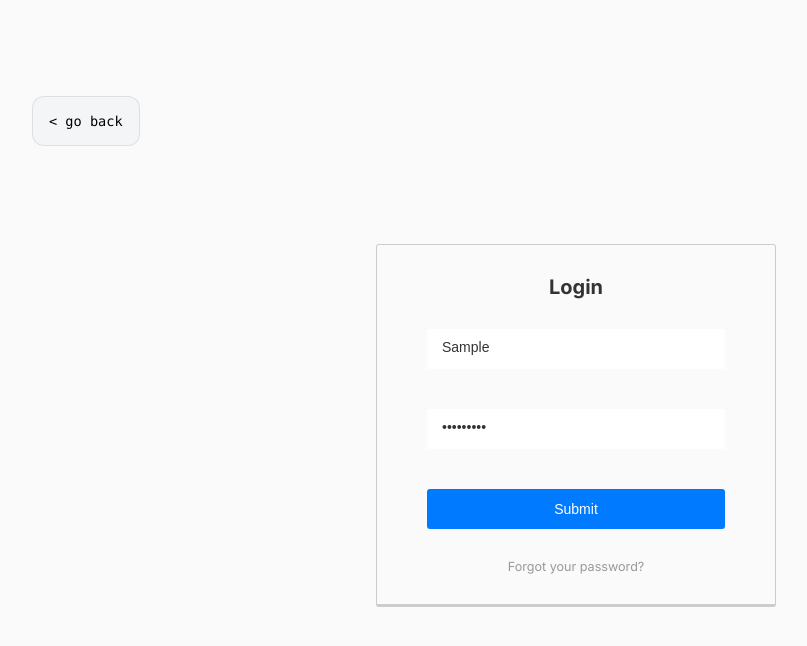
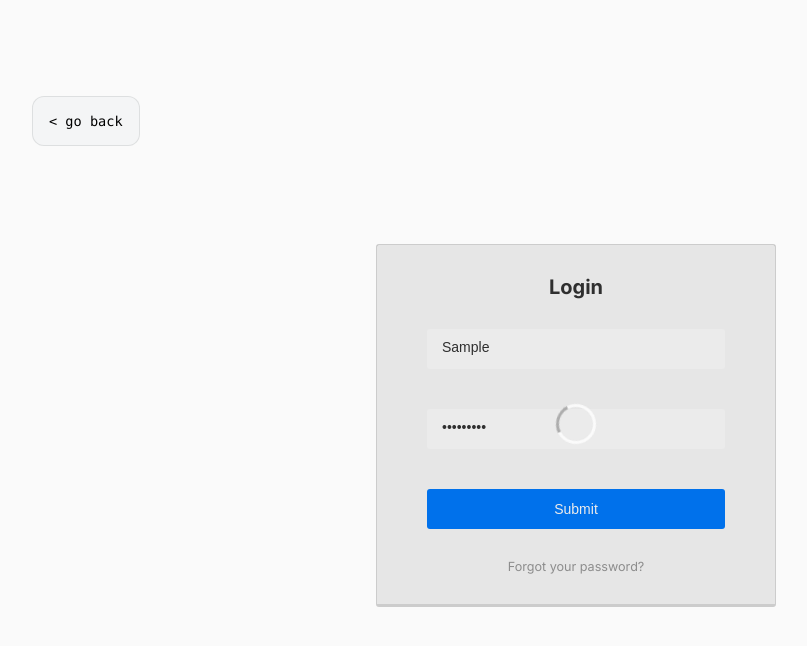
Before and after one commit to GianfrancoCorrea/challenge-front, a Next.js app: page /login in a window 1280 px wide. Both pictures are taken after typing "Sample", "Sample123" into the empty fields and a click on the button "Submit". Shown: the top 646 px of the page, without its empty margins (64-871 px from the left). Built offline with nearby package versions, Linux system fonts and the light colour scheme.

Commit message:
feat(Loading) loading component

```diff
--- a/src/app/components/UserEditForm/UserEditForm.styled.tsx
+++ b/src/app/components/UserEditForm/UserEditForm.styled.tsx
@@ -2,6 +2,7 @@ import styled from "styled-components";
 import Input from "@/shared/components/Input.styled";
 
 export const EditForm = styled.form`
+    position: relative;
     display: flex;
     flex-direction: column;
     padding: 10px 20px;
--- a/src/app/components/UserGrid/UserGrid.tsx
+++ b/src/app/components/UserGrid/UserGrid.tsx
@@ -13,6 +13,7 @@ import {
     UserName
 } from './UserGrid.styled';
 import { motion } from 'framer-motion';
+import Loading from '@/shared/components/Loading';
 
 const UserGrid = () => {
 
@@ -55,7 +56,7 @@ const UserGrid = () => {
                 {usersData?.map((user, index) => (
                     <UserCard
                         as={motion.div}
-                        transition={{ delay: 0.1 * index,  ease: "easeOut", duration: 0.2 }}
+                        transition={{ delay: 0.1 * index, ease: "easeOut", duration: 0.2 }}
                         initial={{ y: "-100px", opacity: 0 }}
                         animate={{ y: 0, opacity: 1 }}
                         key={`userId-${user.id}`}
@@ -67,6 +68,7 @@ const UserGrid = () => {
                         <UserEmail>{user.email}</UserEmail>
                     </UserCard>
                 ))}
+                {(!usersData || loading) && <Loading />}
             </UserGridContainer>
             <Sidebar
                 isOpen={isSidebarOpen}
--- a/src/app/components/UserPosts/PostContainer.tsx
+++ b/src/app/components/UserPosts/PostContainer.tsx
@@ -3,14 +3,16 @@ import { PostBody, PostDivider, PostStyled, PostTitle, TrashIconWrapper } from "
 import { Reorder } from 'framer-motion';
 import Image from "next/image";
 import TrashIcon from '@/shared/assets/trash.svg';
+import Loading from "@/shared/components/Loading";
 
 type PostProps = {
     post: Post;
     index: number;
+    loading: boolean;
     onDelete: (postId: number) => void;
 };
 
-const PostContainer = ({ post, onDelete, index }: PostProps) => {
+const PostContainer = ({ post, onDelete, index, loading }: PostProps) => {
 
     return (
         <Reorder.Item
@@ -29,6 +31,7 @@ const PostContainer = ({ post, onDelete, index }: PostProps) => {
                 <TrashIconWrapper onClick={() => onDelete(post.id)}>
                     <Image src={TrashIcon} alt="Edit Icon" />
                 </TrashIconWrapper>
+                {loading && <Loading />}
             </PostStyled>
             <PostDivider />
         </Reorder.Item>
--- a/src/app/components/UserPosts/UserPosts.tsx
+++ b/src/app/components/UserPosts/UserPosts.tsx
@@ -13,6 +13,7 @@ type UserPostsProps = {
 const UserPosts = ({ userId }: UserPostsProps) => {
     const [posts, setPosts] = useState<Post[]>([]);
     const [loading, setLoading] = useState(true);
+    const [isDeletingPost, setIsDeletingPost] = useState<number>(0);
     const dispatch = useAppDispatch();
     const postsData = useAppSelector((state: RootState) => state.posts.data?.[userId] ?? null) as Post[] | null;
 
@@ -30,6 +31,7 @@ const UserPosts = ({ userId }: UserPostsProps) => {
     }, [userId, dispatch, postsData]);
 
     const handleDeletePost = (postId: number) => {
+        setIsDeletingPost(postId);
         setPosts(posts.filter((post) => post.id !== postId));
         // TODO: delete slice | avoid animation run every render (usePrevious, useAnimate)
         // dispatch(deletePost(postId));
@@ -53,6 +55,7 @@ const UserPosts = ({ userId }: UserPostsProps) => {
                             key={`postId-${post.id}`}
                             index={index}
                             onDelete={handleDeletePost}
+                            loading={isDeletingPost === post.id}
                         />
                     </AnimatePresence>
                 </Reorder.Group>
--- a/src/app/login/components/LoginForm.tsx
+++ b/src/app/login/components/LoginForm.tsx
@@ -1,9 +1,11 @@
+import { useState } from "react";
 import { useForm } from "react-hook-form";
 import { yupResolver } from "@hookform/resolvers/yup";
 import * as yup from "yup";
 import { ErrorMessage, ForgotPassword, Form } from "./LoginForm.styled";
 import Input from "@/shared/components/Input.styled";
 import Button from "@/shared/components/Button.styled";
+import Loading from "@/shared/components/Loading";
 
 // form fields
 interface FormValues {
@@ -20,7 +22,7 @@ const schema = yup.object().shape({
 const resolver = yupResolver(schema);
 
 export default function LoginForm() {
-
+    const [isLoading, setIsLoading] = useState(false);
     const {
         register,
         handleSubmit,
@@ -28,6 +30,8 @@ export default function LoginForm() {
     } = useForm<FormValues>({ resolver });
 
     const onSubmit = (data: FormValues) => {
+        if(errors.username || errors.password) return;
+        setIsLoading(true);
         console.log(data);
     };
 
@@ -54,7 +58,7 @@ export default function LoginForm() {
 
             <ForgotPassword>Forgot your password?</ForgotPassword>
 
-
+            {isLoading && <Loading />}
         </Form>
     );
 }
--- /dev/null
+++ b/src/shared/components/Loading.tsx
@@ -0,0 +1,41 @@
+import styled, { keyframes } from 'styled-components';
+
+const overlayAnimation = keyframes`
+  0% { opacity: 0; }
+  100% { opacity: 0.8; }
+`;
+
+const LoadingOverlay = styled.div`
+  position: absolute;
+  top: 0;
+  left: 0;
+  width: 100%;
+  height: 100%;
+  background-color: rgba(0, 0, 0, 0.1);
+  display: flex;
+  justify-content: center;
+  align-items: center;
+  animation: ${overlayAnimation} 0.3s linear forwards;
+`;
+
+const LoadingSpinner = styled.div`
+  border: 3px solid #fafafa;
+  border-top: 3px solid #999;
+  border-radius: 50%;
+  width: 40px;
+  height: 40px;
+  animation: spin 1s linear infinite;
+
+    @keyframes spin {
+        0% { transform: rotate(0deg); }
+        100% { transform: rotate(360deg); }
+    }
+`;
+
+const Loading = () => (
+  <LoadingOverlay>
+    <LoadingSpinner />
+  </LoadingOverlay>
+);
+
+export default Loading;
```
Also changed, not shown: src/app/components/UserEditForm/UserEditForm.tsx (+5 -2 lines).
